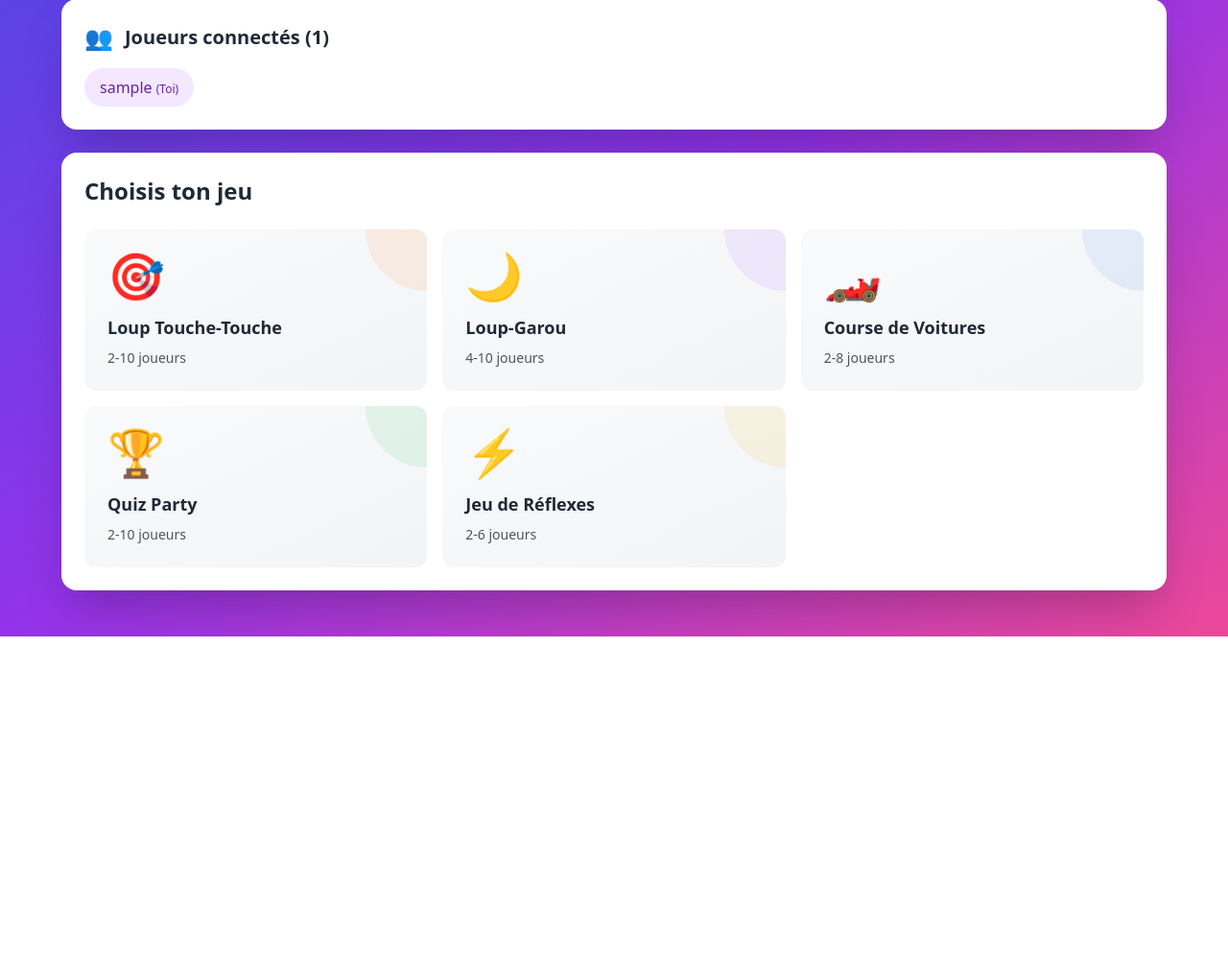
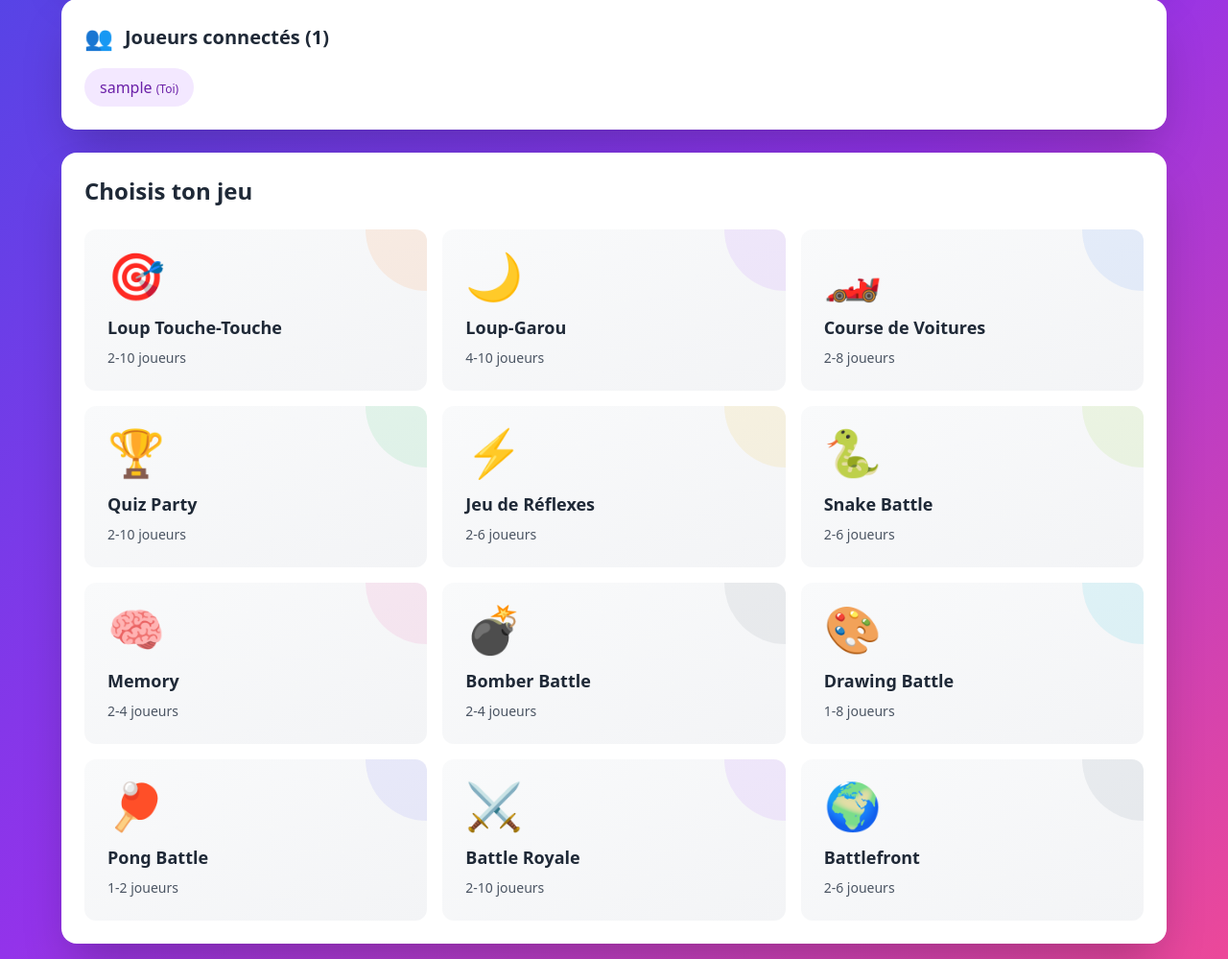
Before and after one commit to Enoe-two/game-platform, a PHP site: page /index.php in a window 1280 px wide. Shown: the part 137-1136 px from the top of the page at 96% size. Before the commit the page ends 800 px from the top, so only its background shows below. Run offline with PHP 8.4, Linux system fonts and the light colour scheme; the visitor is signed in with stand-in values (Sample User, id 1); some libraries are stand-ins or nearby versions.

Commit message:
Add new game modes to index.php

```diff
--- a/index.php
+++ b/index.php
@@ -78,6 +78,13 @@ $games = [
     'racing' => ['name' => 'Course de Voitures', 'icon' => '🏎️', 'min' => 2, 'max' => 8, 'color' => 'blue'],
     'quiz' => ['name' => 'Quiz Party', 'icon' => '🏆', 'min' => 2, 'max' => 10, 'color' => 'green'],
     'reaction' => ['name' => 'Jeu de Réflexes', 'icon' => '⚡', 'min' => 2, 'max' => 6, 'color' => 'yellow'],
+    'snake' => ['name' => 'Snake Battle', 'icon' => '🐍', 'min' => 2, 'max' => 6, 'color' => 'lime'],
+    'memory' => ['name' => 'Memory', 'icon' => '🧠', 'min' => 2, 'max' => 4, 'color' => 'pink'],
+    'bomber' => ['name' => 'Bomber Battle', 'icon' => '💣', 'min' => 2, 'max' => 4, 'color' => 'gray'],
+    'draw' => ['name' => 'Drawing Battle', 'icon' => '🎨', 'min' => 1, 'max' => 8, 'color' => 'cyan'],
+    'pong' => ['name' => 'Pong Battle', 'icon' => '🏓', 'min' => 1, 'max' => 2, 'color' => 'indigo'],
+    'battleroyale' => ['name' => 'Battle Royale', 'icon' => '⚔️', 'min' => 2, 'max' => 10, 'color' => 'purple'],
+    'battlefront' => ['name' => 'Battlefront', 'icon' => '🌍', 'min' => 2, 'max' => 6, 'color' => 'slate'],
 ];
 ?>
 
```
